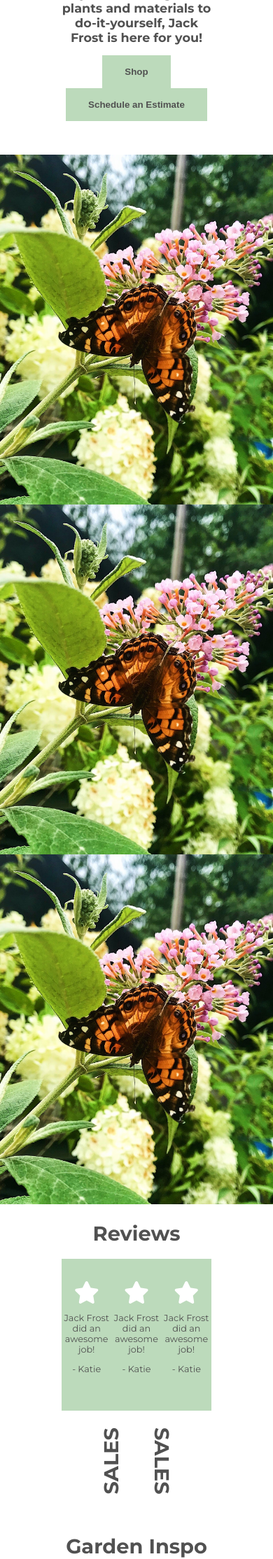
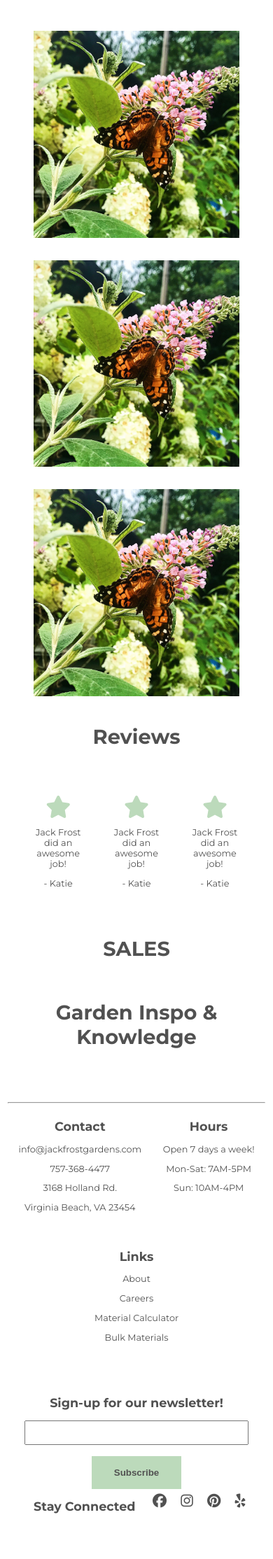
Before and after one commit to katieplummer/jackfrost, a Django app: template jackfrost/templates/index.html in a window 390 px wide; the page is wider, and only the part inside the window is pictured. Shown: the part 651-2879 px from the top of that part at 70% size. After the commit the page ends 2814 px from the top of that part, so only its background shows below. Run offline with Django 3.2, Linux system fonts and the light colour scheme; the template is opened without the code that fills it, so the values that code supplies are empty; some libraries are stand-ins or nearby versions.

Commit message:
quick changes

```diff
--- a/jackfrost/static/css/style.css
+++ b/jackfrost/static/css/style.css
@@ -94,6 +94,14 @@
 .fa-star{
   color:white;
 }
+
+
+input{
+  margin-bottom: 1rem;
+  width: 500px;
+  padding: .5rem;
+
+}
 /* Divs */
 div{
   margin-bottom: 1.5rem;
@@ -111,16 +119,16 @@
   object-fit: cover;
   margin-right: 1rem;
 }
-#home{
+.home{
   display: flex;
   flex-direction: row;
   justify-content: center;
   /* justify-content: center; */
-  flex-wrap: wrap;
+  /* flex-wrap: wrap; */
 }
-#home img{
-  height: 500px;
-  width: 500px;
+.home img{
+  width: 30%;
+  height: 50%;
   object-fit: cover;
   margin-right: 1rem;
 }
@@ -129,13 +137,16 @@
   padding-top: 2rem;
   padding-bottom: 2rem;
 }
-#reviews{
+.reviews{
   display: flex;
+  flex-direction: row;
   justify-content: space-around;
   text-align: center;
   background-color: #BCDABB;
-  padding-bottom: 1rem;
-  padding-top: 1rem;
+  padding: 1rem;
+}
+.reviews div{
+  margin: 1rem;
 }
 .row{
   display: flex;
@@ -144,10 +155,11 @@
   flex-wrap: wrap;
 }
 .contact{
-  display: flex;
-  flex-direction: row;
+  display: inline;
+  text-align: center;
+  /* flex-direction: row;
   justify-content: center;
-  flex-wrap: wrap;
+  flex-wrap: wrap; */
 }
 .tiles{
   display:flex;
@@ -160,7 +172,7 @@
   justify-content: center;
 }
 #sales img{
-  height: 400px;
+  width: 30%;
   object-fit: cover;
   margin-left: 1rem;
   margin-right: 1rem;
@@ -181,11 +193,63 @@
 
 /* Media Queries */
 @media (max-width: 991px) {
+
 }
 @media (max-width: 767px) {
+  html{
+  margin: .2rem;
+  }
+  .home {
+    flex-direction: column;
+    align-items: center;
+  }
+  .home img{
+    width: 80%;
+    margin: 1rem;
+  }
   .background{
     background-color: white;
   }
+  .reviews{
+    background-color: white;
+  }
+  .fa-star{
+    color: #BCDABB;
+  }
+  #sales {
+    display: block;
+    text-align: center;
+  }
+  #sales img{
+    width: 40%;
+  }
+  .sideways-up{
+    writing-mode: horizontal-tb;
+    text-align: center;
+    transform: none;
+    text-transform: uppercase;
+  }
+  .sideways-down{
+    display: none;
+}
+.tiles{
+  flex-direction: column;
+  align-items: center;
+  }
+.card{
+  width: 90%;
+}
+.card a{
+  margin-bottom: 2rem;
+}
 }
 @media (max-width: 479px) {
+  input{
+    width: 300px;
+  }
+  #sales img{
+    margin:1rem;
+    width: 80%;
+  }
+
 }
--- a/jackfrost/templates/blog/blog.html
+++ b/jackfrost/templates/blog/blog.html
@@ -12,7 +12,7 @@
   <img src="{{article.first_image.image.url}}">
   <h2>{{article.title}}</h2>
   <p>{{article.preview}}...</p>
-  <a href="">Read More</a>
+  <a href="{% url 'blog' %}">Read More</a>
   </div>
   {% endfor %}
 </div>
--- a/jackfrost/templates/index.html
+++ b/jackfrost/templates/index.html
@@ -12,7 +12,7 @@
   <button>Schedule an Estimate</button>
 </div>
 </div>
-<div id="home">
+<div class="home">
   <img src="{% static 'images/test.jpg' %}">
   <img src="{% static 'images/test.jpg' %}">
   <img src="{% static 'images/test.jpg' %}">
@@ -20,7 +20,7 @@
   <h1 class="center">
     Reviews
   </h1>
-  <div id="reviews">
+  <div class="reviews">
   <div>
     <i class="fas fa-star fa-2x"></i>
     <p>Jack Frost did an awesome job!</p>
```
